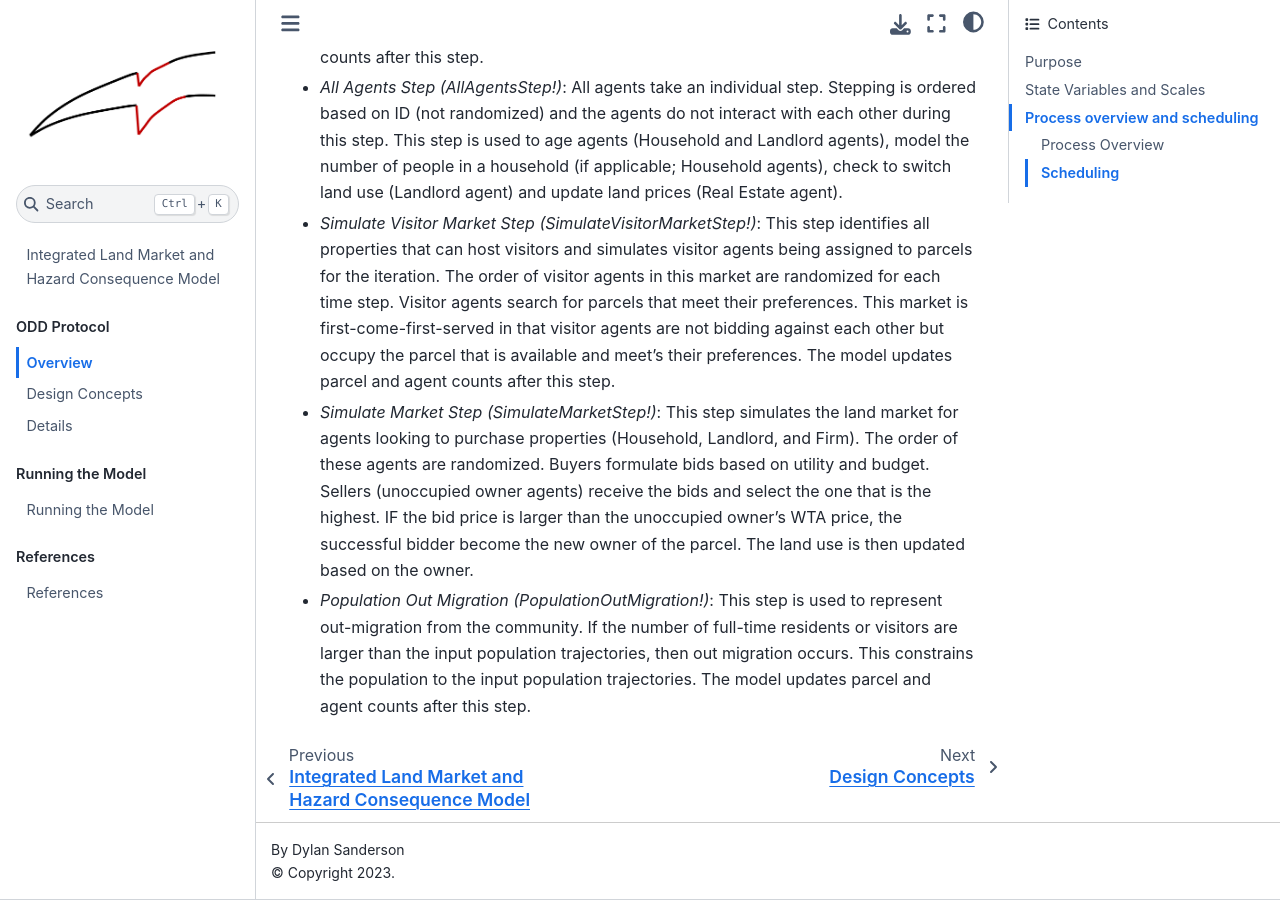
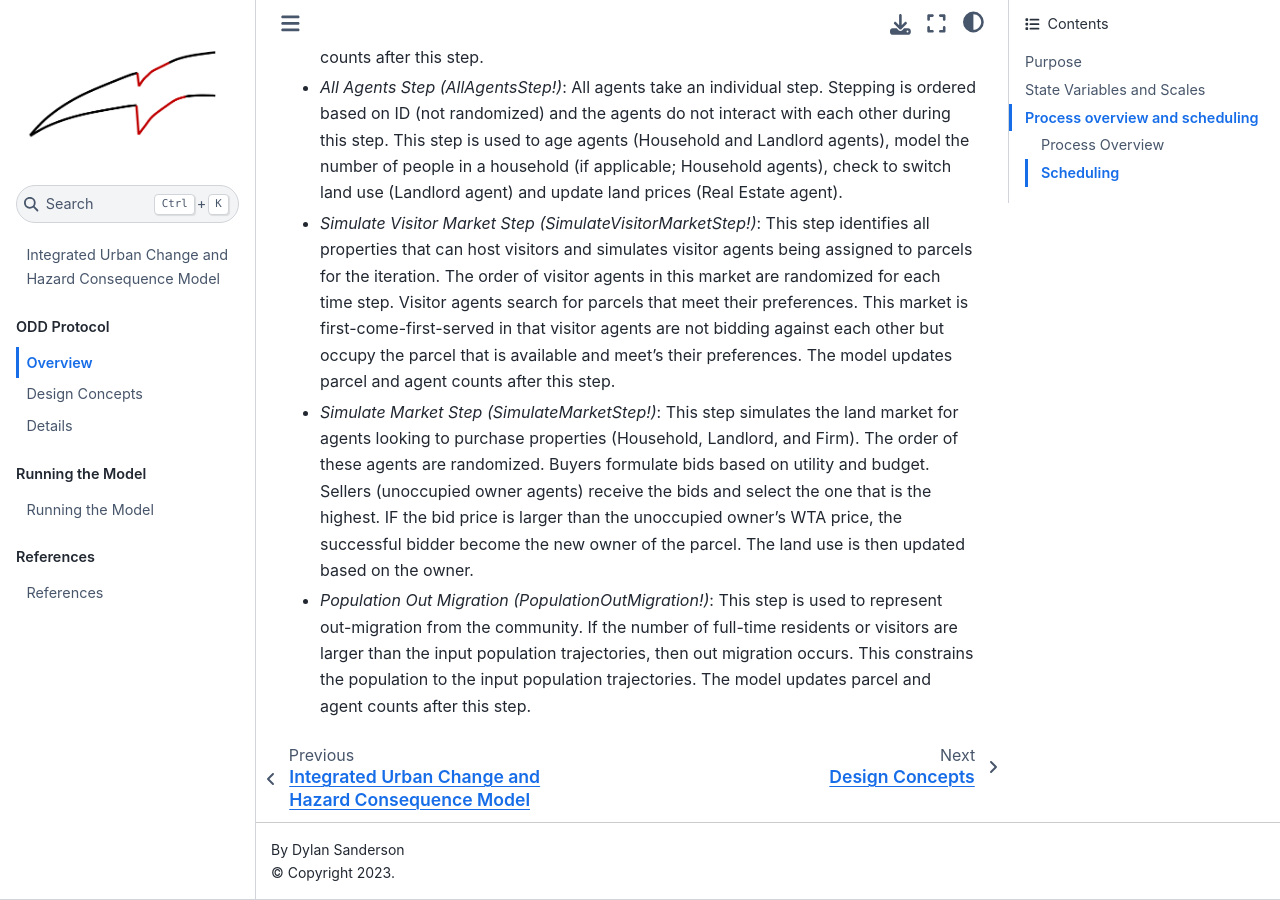
Before and after one commit to 22dylan/LandMarket-HazardConsequence, a Jupyter Book: the page built from book/Overview.md, in a window 1280 px wide and 900 px high, scrolled down 10764 px. Built offline with Jupyter Book 1.0.4 settings and Sphinx 7.4.7 and the Sphinx Book theme 1.1.4, drawn with Linux system fonts in a browser that asks for light colours.

Commit message:
updating book

````diff
--- a/book/intro.md
+++ b/book/intro.md
@@ -1,6 +1,6 @@
-# Integrated Land Market and Hazard Consequence Model
+# Integrated Urban Change and Hazard Consequence Model
 
-This document describes in detail the integrated land market and hazard consequence model in [this repository](https://github.com/22dylan/LandMarket-HazardConsequence). The ABM is written in Julia using Agents.jl (Datseris et al., 2022). [IN-CORE](https://incore.ncsa.illinois.edu) is used to model damage and losses resulting from natural hazards (van de Lindt et al., 2018).
+This document describes in detail the integrated urban change and hazard consequence model in [this repository](https://github.com/22dylan/LandMarket-HazardConsequence). The ABM is written in Julia using [Agents.jl](https://juliadynamics.github.io/Agents.jl/stable/) (Datseris et al., 2022). [IN-CORE](https://incore.ncsa.illinois.edu) is used to model damage and losses resulting from natural hazards (van de Lindt et al., 2018).
 
 The model was developed and tested with Seaside, Oregon and seismic-tsunami hazards associated with the Cascadia Subduction Zone in mind.
 
@@ -12,7 +12,7 @@
 ```
 
 ## ODD
-The ODD (Overview, Design concepts, and Details) protocol is commonly used to describe agent-based models (Grimm et al., 2006). This section describes the integrated land market and hazard consequence model in this repository following the ODD protocol.
+The ODD (Overview, Design concepts, and Details) protocol is commonly used to describe agent-based models (Grimm et al., 2006). This section describes the integrated urban change and hazard consequence model in this repository following the ODD protocol.
 
 ## Background on Seaside
 
````
